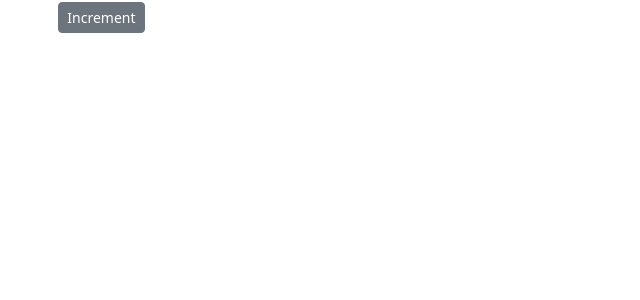
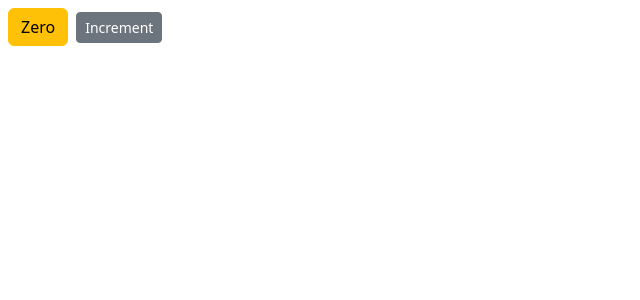
Before and after one commit to victorsnunes/React-Exercises, a React (Create React App) app in the folder 2 - Counter App/counter-app/: page / in a window 1280 px wide. Shown: the top 300 px of the page, without its empty margins (0-640 px from the left). Built offline with nearby package versions, Linux system fonts and the light colour scheme.

Commit message:
Updating the State

```diff
--- a/2 - Counter App/counter-app/src/components/counter.jsx
+++ b/2 - Counter App/counter-app/src/components/counter.jsx
@@ -6,14 +6,8 @@ class Counter extends Component {
         count: 0
     }
 
-    constructor() {
-        super();
-        this.handleIncrement = this.handleIncrement.bind(this);
-    }
-
-    handleIncrement() {
-        console.log('Increment Clicked', this.state.count);
-        this.state.count += 1;
+    handleIncrement = () => {
+        this.setState({ count: this.state.count + 1 });
     }
 
     render() {
@@ -26,7 +20,7 @@ class Counter extends Component {
     }
 
     getBadgeClasses() {
-        let classes = "badge m-2 badge-";
+        let classes = "btn m-2 btn-";
         classes += (this.state.count === 0) ? "warning" : "primary";
         return classes;
     }
```
